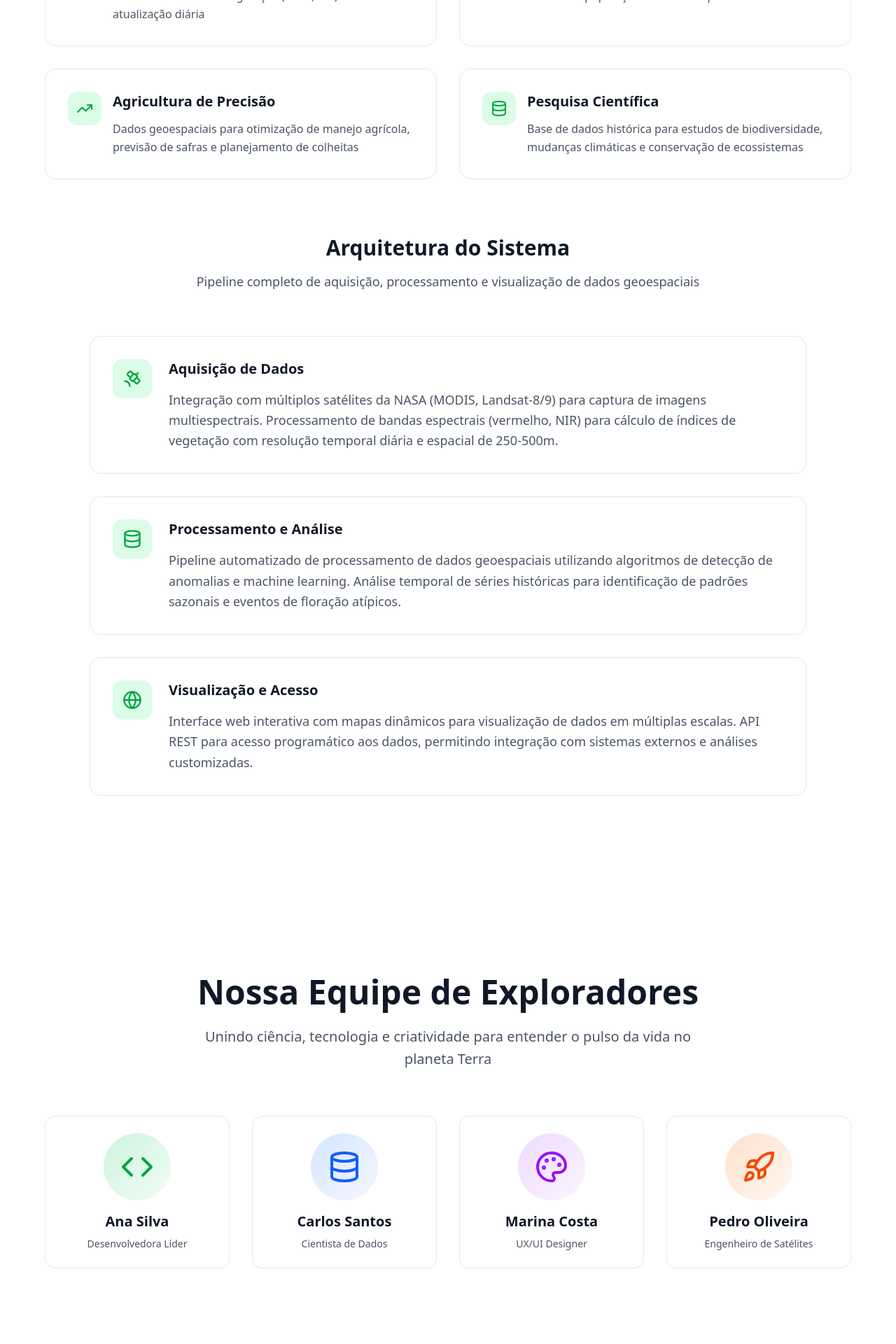
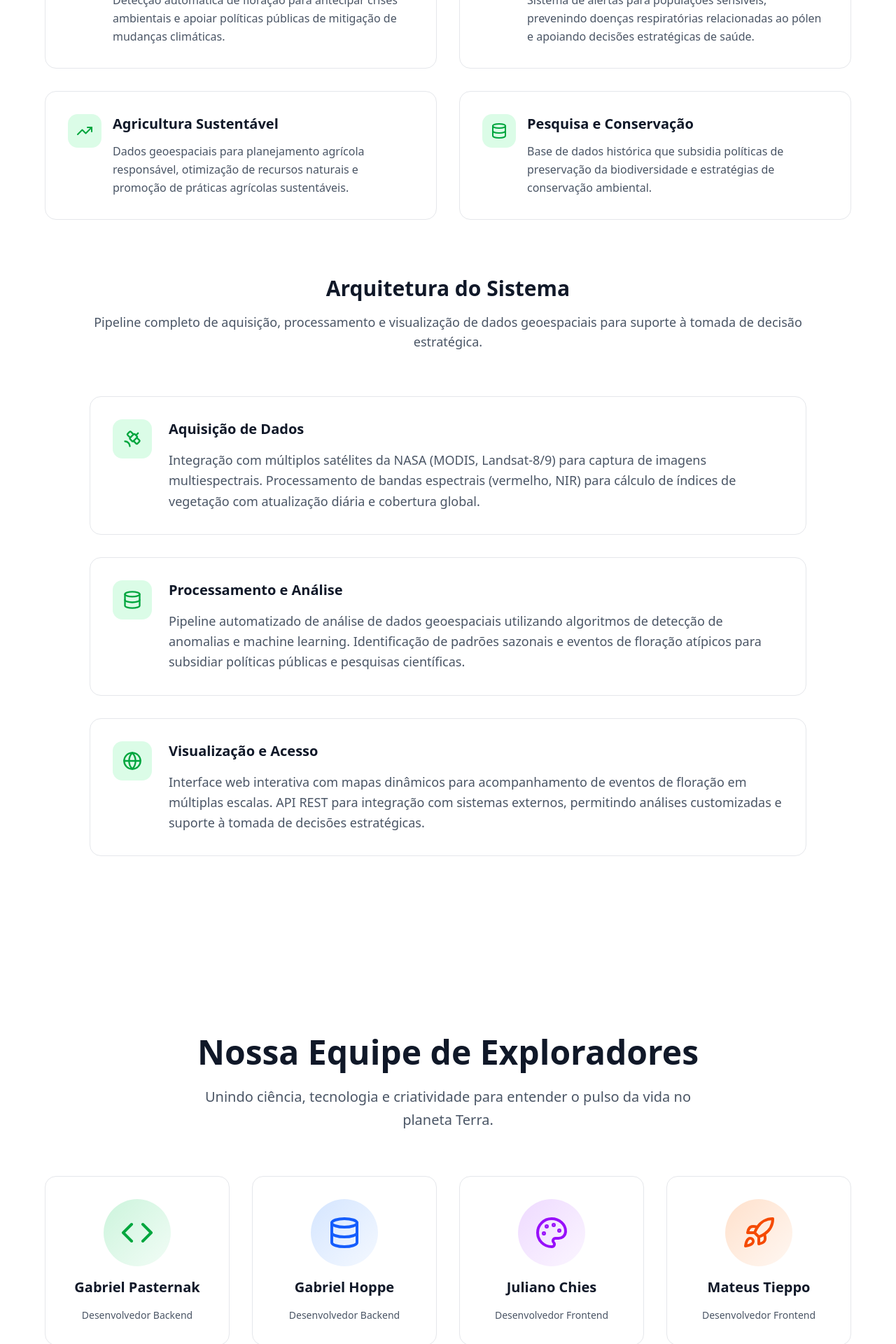
Before and after one commit to usGuri-Dufutti/usGuri_Dufutti-frontend, a React (Vite) app: page / in a window 1280 px wide. Shown: the part 1280-3200 px from the top of the page at 70% size. Built offline with nearby package versions, Linux system fonts and the light colour scheme.

Commit message:
fix text

```diff
--- a/src/components/AboutSection.tsx
+++ b/src/components/AboutSection.tsx
@@ -5,22 +5,22 @@ export function AboutSection() {
     {
       icon: Activity,
       title: "Monitoramento em Tempo Real",
-      description: "Detecção automática de eventos de floração através de análise de índices de vegetação (NDVI, EVI) com atualização diária",
+      description: "Detecção automática de floração para antecipar crises ambientais e apoiar políticas públicas de mitigação de mudanças climáticas.",
     },
     {
       icon: Users,
       title: "Saúde Pública",
-      description: "Sistema de alertas para gestão de crises de pólen, auxiliando populações sensíveis e profissionais de saúde",
+      description: "Sistema de alertas para populações sensíveis, prevenindo doenças respiratórias relacionadas ao pólen e apoiando decisões estratégicas de saúde.",
     },
     {
       icon: TrendingUp,
-      title: "Agricultura de Precisão",
-      description: "Dados geoespaciais para otimização de manejo agrícola, previsão de safras e planejamento de colheitas",
+      title: "Agricultura Sustentável",
+      description: "Dados geoespaciais para planejamento agrícola responsável, otimização de recursos naturais e promoção de práticas agrícolas sustentáveis.",
     },
     {
       icon: Database,
-      title: "Pesquisa Científica",
-      description: "Base de dados histórica para estudos de biodiversidade, mudanças climáticas e conservação de ecossistemas",
+      title: "Pesquisa e Conservação",
+      description: "Base de dados histórica que subsidia políticas de preservação da biodiversidade e estratégias de conservação ambiental.",
     },
   ]
 
@@ -28,17 +28,17 @@ export function AboutSection() {
     {
       icon: Satellite,
       title: "Aquisição de Dados",
-      content: "Integração com múltiplos satélites da NASA (MODIS, Landsat-8/9) para captura de imagens multiespectrais. Processamento de bandas espectrais (vermelho, NIR) para cálculo de índices de vegetação com resolução temporal diária e espacial de 250-500m.",
+      content: "Integração com múltiplos satélites da NASA (MODIS, Landsat-8/9) para captura de imagens multiespectrais. Processamento de bandas espectrais (vermelho, NIR) para cálculo de índices de vegetação com atualização diária e cobertura global.",
     },
     {
       icon: Database,
       title: "Processamento e Análise",
-      content: "Pipeline automatizado de processamento de dados geoespaciais utilizando algoritmos de detecção de anomalias e machine learning. Análise temporal de séries históricas para identificação de padrões sazonais e eventos de floração atípicos.",
+      content: "Pipeline automatizado de análise de dados geoespaciais utilizando algoritmos de detecção de anomalias e machine learning. Identificação de padrões sazonais e eventos de floração atípicos para subsidiar políticas públicas e pesquisas científicas.",
     },
     {
       icon: Globe,
       title: "Visualização e Acesso",
-      content: "Interface web interativa com mapas dinâmicos para visualização de dados em múltiplas escalas. API REST para acesso programático aos dados, permitindo integração com sistemas externos e análises customizadas.",
+      content: "Interface web interativa com mapas dinâmicos para acompanhamento de eventos de floração em múltiplas escalas. API REST para integração com sistemas externos, permitindo análises customizadas e suporte à tomada de decisões estratégicas.",
     },
   ]
 
@@ -51,8 +51,9 @@ export function AboutSection() {
             Sobre o Projeto
           </h2>
           <p className="text-lg sm:text-xl text-gray-600 dark:text-gray-300 leading-relaxed">
-            Sistema de monitoramento de floração baseado em sensoriamento remoto, utilizando dados da NASA Earth
-            Science Division para detecção e análise de eventos de floração em escala global.
+            O BloomWatch é uma ferramenta estratégica para políticas públicas e ações ambientais.
+            Fornecendo dados precisos e em tempo real sobre eventos de floração, apoiamos saúde pública, agricultura sustentável
+            e conservação da biodiversidade, transformando ciência em decisões concretas.
           </p>
         </div>
 
@@ -90,7 +91,7 @@ export function AboutSection() {
               Arquitetura do Sistema
             </h3>
             <p className="text-lg text-gray-600 dark:text-gray-300">
-              Pipeline completo de aquisição, processamento e visualização de dados geoespaciais
+              Pipeline completo de aquisição, processamento e visualização de dados geoespaciais para suporte à tomada de decisão estratégica.
             </p>
           </div>
 
--- a/src/components/TeamSection.tsx
+++ b/src/components/TeamSection.tsx
@@ -4,29 +4,29 @@ export function TeamSection() {
   const team = [
     {
       icon: Code,
-      name: "Ana Silva",
-      role: "Desenvolvedora Líder",
+      name: "Gabriel Pasternak",
+      role: "Desenvolvedor Backend",
       color: "from-green-500/20 to-green-500/5",
       iconColor: "text-green-600 dark:text-green-400",
     },
     {
       icon: Database,
-      name: "Carlos Santos",
-      role: "Cientista de Dados",
+      name: "Gabriel Hoppe",
+      role: "Desenvolvedor Backend",
       color: "from-blue-500/20 to-blue-500/5",
       iconColor: "text-blue-600 dark:text-blue-400",
     },
     {
       icon: Palette,
-      name: "Marina Costa",
-      role: "UX/UI Designer",
+      name: "Juliano Chies",
+      role: "Desenvolvedor Frontend",
       color: "from-purple-500/20 to-purple-500/5",
       iconColor: "text-purple-600 dark:text-purple-400",
     },
     {
       icon: Rocket,
-      name: "Pedro Oliveira",
-      role: "Engenheiro de Satélites",
+      name: "Mateus Tieppo",
+      role: "Desenvolvedor Frontend",
       color: "from-orange-500/20 to-orange-500/5",
       iconColor: "text-orange-600 dark:text-orange-400",
     },
@@ -41,29 +41,29 @@ export function TeamSection() {
             Nossa Equipe de Exploradores
           </h2>
           <p className="text-lg sm:text-xl text-gray-600 dark:text-gray-300 leading-relaxed">
-            Unindo ciência, tecnologia e criatividade para entender o pulso da vida no planeta Terra
+            Unindo ciência, tecnologia e criatividade para entender o pulso da vida no planeta Terra.
           </p>
         </div>
 
         {/* Team Grid */}
-        <div className="grid grid-cols-1 sm:grid-cols-2 lg:grid-cols-4 gap-6 lg:gap-8 max-w-6xl mx-auto">
+        <div className="grid grid-cols-1 sm:grid-cols-2 lg:grid-cols-4 gap-8 max-w-6xl mx-auto">
           {team.map((member, index) => {
             const IconComponent = member.icon
             return (
               <div
                 key={index}
-                className="p-6 bg-white dark:bg-gray-800 border border-gray-200 dark:border-gray-700 rounded-xl hover:border-green-500 dark:hover:border-green-400 transition-all duration-300 group hover:shadow-lg hover:shadow-green-100 dark:hover:shadow-green-900/20 text-center"
+                className="group p-8 rounded-2xl bg-white dark:bg-gray-800 border border-gray-200 dark:border-gray-700 hover:border-green-500 dark:hover:border-green-400 transition-all duration-300 hover:shadow-lg"
               >
-                <div className="flex flex-col items-center">
+                <div className="flex flex-col items-center text-center space-y-4">
                   {/* Avatar */}
                   <div
-                    className={`w-24 h-24 rounded-full bg-gradient-to-br ${member.color} flex items-center justify-center mb-4 group-hover:scale-110 transition-transform duration-300`}
+                    className={`w-24 h-24 rounded-full bg-gradient-to-br ${member.color} flex items-center justify-center group-hover:scale-110 transition-transform duration-300`}
                   >
-                    <IconComponent className={`w-12 h-12 ${member.iconColor}`} />
+                    <IconComponent className={`w-12 h-12 ${member.iconColor} group-hover:text-white transition-colors duration-300`} />
                   </div>
 
                   {/* Name */}
-                  <h3 className="text-xl font-semibold text-gray-900 dark:text-white mb-2 group-hover:text-green-600 dark:group-hover:text-green-400 transition-colors">
+                  <h3 className="text-xl font-semibold text-gray-900 dark:text-white group-hover:text-green-600 dark:group-hover:text-green-400 transition-colors">
                     {member.name}
                   </h3>
 
```
